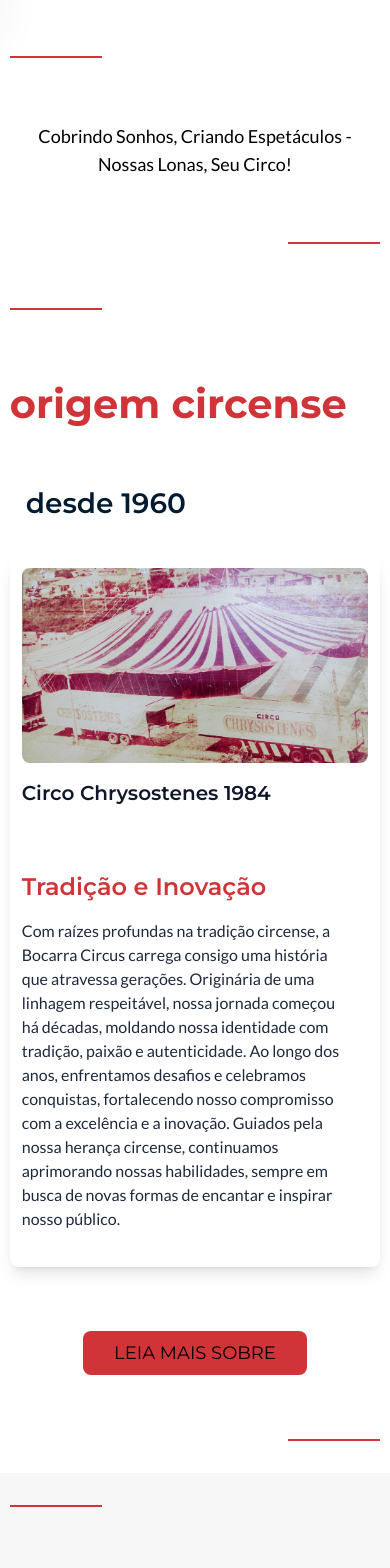
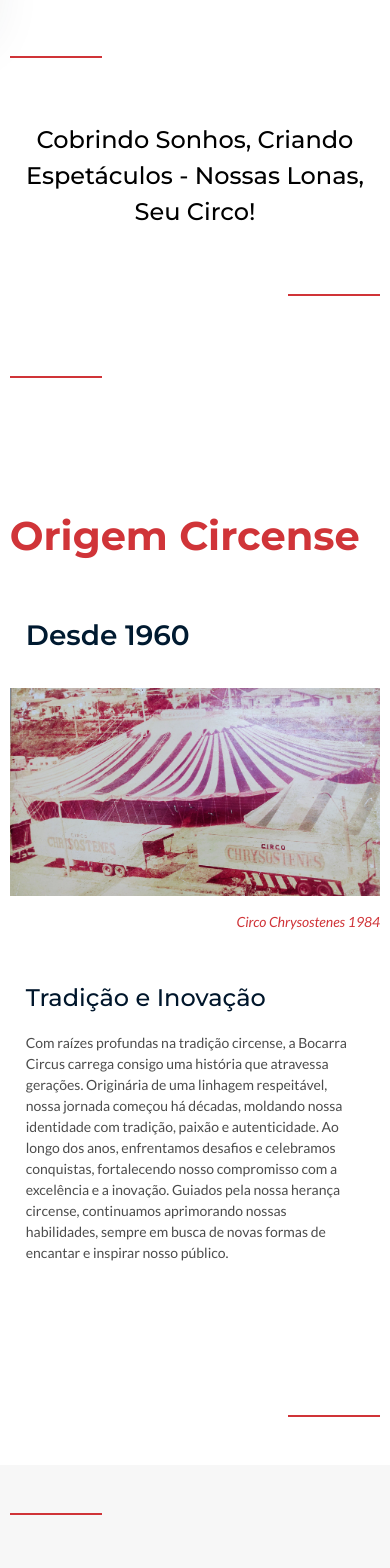
Before and after one commit to VictorBelotto/Site-Bocarra-Circus, a React (Vite) app: page / in a window 390 px wide. Shown: the part 820-2388 px from the top of the page. Built offline with nearby package versions, Linux system fonts and the light colour scheme.

Commit message:
ajuste responsividade processo

```diff
--- a/src/assets/pages/Home/Home.jsx
+++ b/src/assets/pages/Home/Home.jsx
@@ -14,7 +14,7 @@ const Home = () => {
 
       <section className='flex flex-col justify-center items-center w-[95%] max-w-7xl '>
         <hr className="mt-8 mb-16 border border-red-default w-1/4 self-start"/>
-        <span className='titlesFont text-lg text-center font-medium'>Cobrindo Sonhos, Criando Espetáculos - Nossas Lonas, Seu Circo!</span>
+        <h3 className='text-center'>Cobrindo Sonhos, Criando Espetáculos - Nossas Lonas, Seu Circo!</h3>
         <hr className="mb-8 mt-16 border border-red-default w-1/4 self-end"/>
       </section>
 
--- a/src/assets/pages/Home/components/Origem/Origem.jsx
+++ b/src/assets/pages/Home/components/Origem/Origem.jsx
@@ -4,30 +4,24 @@ import Titulo from '../../../../components/Titulo/Titulo'
 import ButtonLink from '../../../../components/ButtonLink/ButtonLink'
 const Origem = () => {
   return (
-    <section className=' flex flex-col w-[95%] max-w-7xl items-center mb-8'>
-     <hr className=" border border-red-default w-1/4 self-start mb-16 mt-8"/>
-      <Titulo subtitulo={'desde 1960'} titulo={'origem circense'}/>
+    <section className=' flex flex-col w-[95%] max-w-7xl items-center mb-12'>
+     <hr className=" border border-red-default w-1/4 self-start mb-32 mt-12"/>
+      <Titulo titulo={'Origem Circense'}  subtitulo={'Desde 1960'} />
 
-      <div className=' flex flex-col lg:flex-row w-full max-w-7xl shadow-lg bg-white p-3 lg:p-6 rounded-lg justify-between gap-8'>
+      <div className=' flex flex-col lg:flex-row w-full max-w-7xl   rounded-lg justify-between gap-12'>
         <div className='flex flex-col gap-4'>
-          <img src={CircoChrys} alt='Imagem Circo Chrysostenes' className='max-w-[750px] rounded-lg'/>
-          <h3 className='font-semibold text-slate-900 text-xl'>Circo Chrysostenes 1984</h3>
+          <img src={CircoChrys} alt='Imagem Circo Chrysostenes' className='w-full  lg:max-w-[750px] max-h-[400px]'/>
+          <p className='italic text-sm text-red-default justify-self-end ml-auto'>Circo Chrysostenes 1984</p>
         </div>
-        <div className='flex flex-col mt-8 gap-4 lg:mt-0'>
-          <h2 className='text-2xl font-semibold text-red-default' >Tradição e Inovação</h2>
-          <p className='w-[95%] text-slate-800 text-base mb-6 lg:mb-0 lg:max-w-96 md:max-w-full'>
+        <div className='flex flex-col mt-0 gap-4 lg:mt-0 px-4'>
+          <h3 className='text-blue-default' >Tradição e Inovação</h3>
+          <p className='w-[95%] text-gray-text mb-6 lg:mb-0 lg:max-w-96 md:max-w-full'>
             Com raízes profundas na tradição circense, a Bocarra Circus carrega consigo uma história que atravessa gerações. Originária de uma linhagem respeitável, nossa jornada começou há décadas, moldando nossa identidade com tradição, paixão e autenticidade. Ao longo dos anos, enfrentamos desafios e celebramos conquistas, fortalecendo nosso compromisso com a excelência e a inovação. Guiados pela nossa herança circense, continuamos aprimorando nossas habilidades, sempre em busca de novas formas de encantar e inspirar nosso público.
           </p>
         </div>
       </div>
-      <div className='mt-16 flex'>
-        <ButtonLink
-          label={'Leia mais sobre'}
-          link={'/'}
-        />
-      </div>
 
-      <hr className="border border-red-default w-1/4 self-end mt-16"/>
+      <hr className="border border-red-default w-1/4 self-end mt-32"/>
     </section>
   )
 }
--- a/src/assets/pages/Home/components/Processo/Processo.jsx
+++ b/src/assets/pages/Home/components/Processo/Processo.jsx
@@ -8,11 +8,11 @@ import ButtonLink from '../../../../components/ButtonLink/ButtonLink';
 
 const Processo = () => {
   return (
-    <section className='flex flex-col justify-center items-center w-[95%] max-w-7xl' >
-    <hr className="border border-red-default w-1/4 self-start mb-16 mt-8"/>
+    <section className='flex flex-col w-[95%] max-w-7xl ljustify-center items-center ' >
+    <hr className="border border-red-default w-1/4 self-start mb-32 mt-12"/>
       <Titulo titulo={'nosso processo'} subtitulo={'ÚNICO'}/>
 
-      <div className='flex flex-col w-full gap-16 lg:flex-row lg:justify-between lg:\max-h-[500px] overflow-hidden'>
+      <div className='flex flex-col w-full gap-16 lg:flex-row lg:justify-between lg:max-h-[550px] overflow-hidden'>
         <CardsProcesso/>
         <CompareImage/>
       </div>
--- a/src/assets/pages/Home/components/Processo/components/Card/Card.jsx
+++ b/src/assets/pages/Home/components/Processo/components/Card/Card.jsx
@@ -1,17 +1,15 @@
-import React from 'react'
+import React from 'react';
 
-const Card = ({icon: Icon, title, text}) => {
+const Card = ({ icon: Icon, title, text }) => {
   return (
-    <div className='flex flex-col items-center gap-2 w-[170px]' key={title}>
-
+    <div className='flex flex-col  gap-2 w-[150px] md:w-[190px] lg:w-[150px]' key={title}>
       <Icon className='w-12 h-12' />
-
-      <h3 className='text-xl font-semibold text-red-default lg:text-2xl'>{title}</h3>
-      <p className='text-center text-sm lg:text-base text-slate-800'>
+      <h4 className=' text-red-default'>{title}</h4>
+      <p className=' text-gray-text text-sm'>
         {text}
       </p>
     </div>
-  )
-}
+  );
+};
 
-export default Card
+export default Card;
--- a/src/assets/pages/Home/components/Processo/components/CompareImage/CompareImage.jsx
+++ b/src/assets/pages/Home/components/Processo/components/CompareImage/CompareImage.jsx
@@ -6,17 +6,17 @@ import imgReal from '../../../../../../images/bocarra_visual/lonaReal.png'
 
 const CompareImage = () => {
   return (
-    <section className='flex w-full flex-col items-center'>
-      <h2 className='text-2xl font-semibold text-red-default mb-3'>Projeto 3D vs. Realidade</h2>
-      <div className="w-full max-w-[560px] ">
+    <section className='flex flex-col items-center'>
+      <h3 className=' text-red-default mb-3 '>Projeto 3D vs. Realidade</h3>
+      <div className="w-full md:w-[590px] flex items-end ">
         <ReactCompareImage
           leftImage={img3D}
           rightImage={imgReal}
         />
       </div>
-      <div className="swipe-instruction flex flex-col items-center mt-1">
+      <div className="swipe-instruction flex flex-col items-center mt-">
         <TbHandFinger className="hand-icon text-slate-500"/>
-        <p className='font-medium text-red-default text-lg'>Deslize para ver</p>
+        <p className=' text-red-default'>Deslize</p>
       </div>
     </section>
   )
--- a/src/assets/pages/Home/components/Processo2/Processo2.jsx
+++ b/src/assets/pages/Home/components/Processo2/Processo2.jsx
@@ -5,28 +5,23 @@ import Titulo from '../../../../components/Titulo/Titulo'
 
 const Processo2 = () => {
   return (
-    <section className=' flex flex-col w-[95%] max-w-7xl items-center mb-8'>
+    <section className=' flex flex-col w-[95%] max-w-7xl items-center mt-16 '>
 
-     <div className=' flex flex-col lg:flex-row w-full max-w-7xl shadow-lg bg-white p-3 lg:p-6 rounded-lg justify-between gap-8'>
+     <div className=' flex flex-col lg:flex-row w-full max-w-7xl  rounded-lg justify-between gap-8'>
        <div className='flex flex-col w-full max-w-[750px] gap-4'>
-         <img src={circo} alt='Imagem Circo Chrysostenes' className='w-full max-h-[400px] object-cover rounded-lg'/>
-         <h3 className='font-semibold text-slate-900 text-xl'>mudar aqui para video</h3>
+         <img src={circo} alt='Imagem Circo Chrysostenes' className='w-full md:max-h-[400px] object-cover aspect-[16/9]'/>
+         <p className='text-red-default text-sm italic justify-self-end ml-auto'>mudar aqui para video</p>
        </div>
-       <div className='flex flex-col mt-8 gap-4 lg:mt-0'>
-         <h2 className='text-2xl font-semibold text-red-default' >Nossa etapa tal tal</h2>
-         <p className='w-[95%] text-slate-800 text-base mb-6 lg:mb-0 lg:max-w-96 md:max-w-full'>
+       <div className='flex flex-col px-4 mt-8 gap-4 lg:mt-0'>
+         <h3 className='text-blue-defaul' >Nossa Etapa Tal</h3>
+         <p className='w-[95%]  text-gray-text  mb-6 lg:mb-0 lg:max-w-96 md:max-w-full'>
            Com raízes profundas na tradição circense, a Bocarra Circus carrega consigo uma história que atravessa gerações. Originária de uma linhagem respeitável, nossa jornada começou há décadas, moldando nossa identidade com tradição, paixão e autenticidade. Ao longo dos anos, enfrentamos desafios e celebramos conquistas, fortalecendo nosso compromisso com a excelência e a inovação. Guiados pela nossa herança circense, continuamos aprimorando nossas habilidades, sempre em busca de novas formas de encantar e inspirar nosso público.
          </p>
        </div>
      </div>
-     <div className='mt-16 flex'>
-       <ButtonLink
-         label={'Leia mais sobre'}
-         link={'/'}
-       />
-     </div>
 
-     <hr className="border border-red-default w-1/4 self-end mt-16"/>
+
+     <hr className="border border-red-default w-1/4 self-end mt-32 mb-12"/>
    </section>
   )
 }
--- a/src/assets/pages/Home/components/Servicos/Servicos.jsx
+++ b/src/assets/pages/Home/components/Servicos/Servicos.jsx
@@ -13,7 +13,7 @@ const Servicos = () => {
   return (
     <div className='flex flex-col w-[95%] max-w-7xl justify-center items-center'>
       <div className='w-full'>
-        <hr className=" border border-red-default w-1/4 self-start mb-16 mt-8"/>
+        <hr className=" border border-red-default w-1/4 self-start mb-32 mt-12"/>
         <Titulo titulo={'Nossos Serviços'} subtitulo={'Mais de 30 anos de experiência'}/>
 
       </div>
@@ -55,7 +55,7 @@ const Servicos = () => {
           />
         </div>
 
-      <div className='w-[95%] max-w-7xl flex justify-end mt-16 mb-8'>
+      <div className='w-[95%] max-w-7xl flex justify-end mt-32 mb-12'>
         <hr className=" border border-red-default w-1/4 self-end"/>
       </div>
     </div>
--- a/src/index.css
+++ b/src/index.css
@@ -11,6 +11,9 @@
 
 *{
   font-family: "Lato", sans-serif;
+}
+p{
+  font-size: 18px;
 }
 
 h1,h2,h3,h4,h5, button, a{
@@ -36,6 +39,10 @@ h3{
 h4{
   font-size: 24px ;
   font-weight: 500 ;
+}
+h5{
+  font-size: 18px ;
+  font-weight: 400 ;
 }
 @media(max-width: 540px){
   p{
```
Also changed, not shown: src/assets/pages/Home/components/Processo/components/CardsProcesso/CardsProcesso.jsx (+13 -14 lines).
